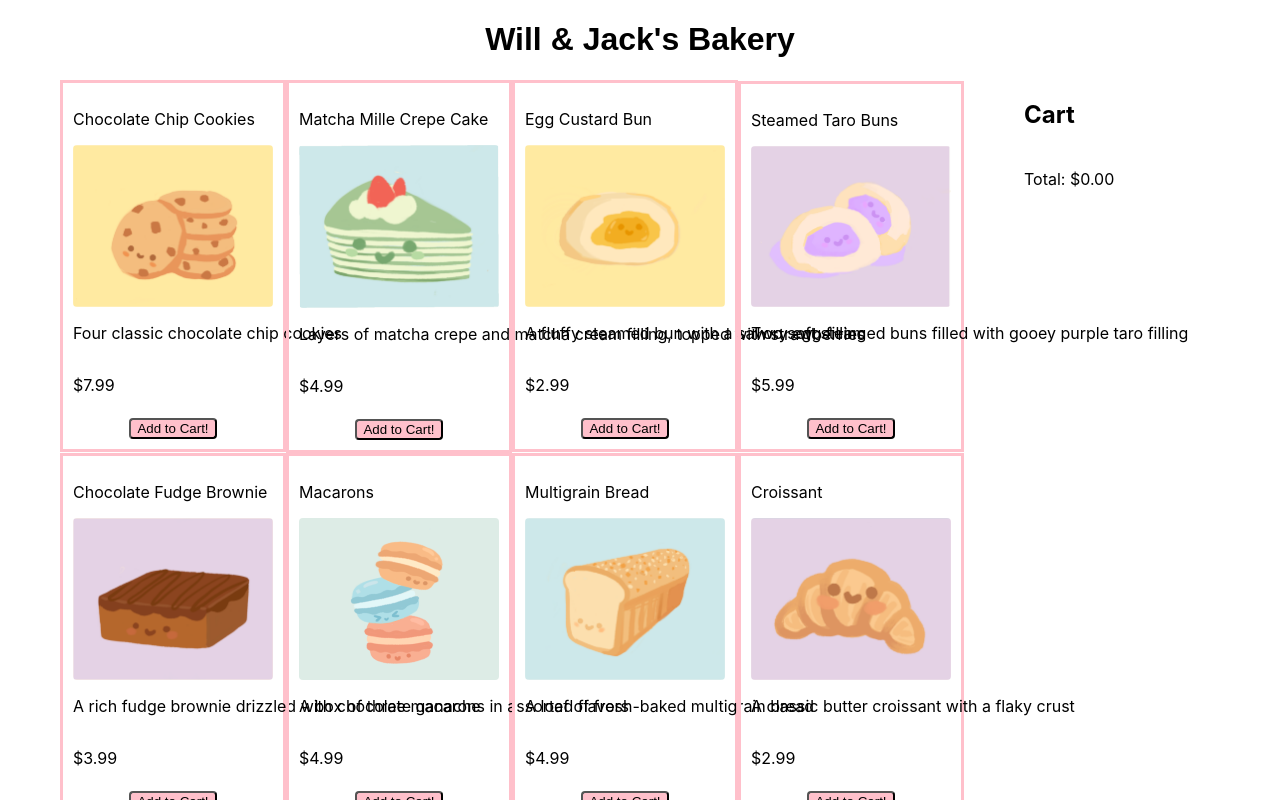
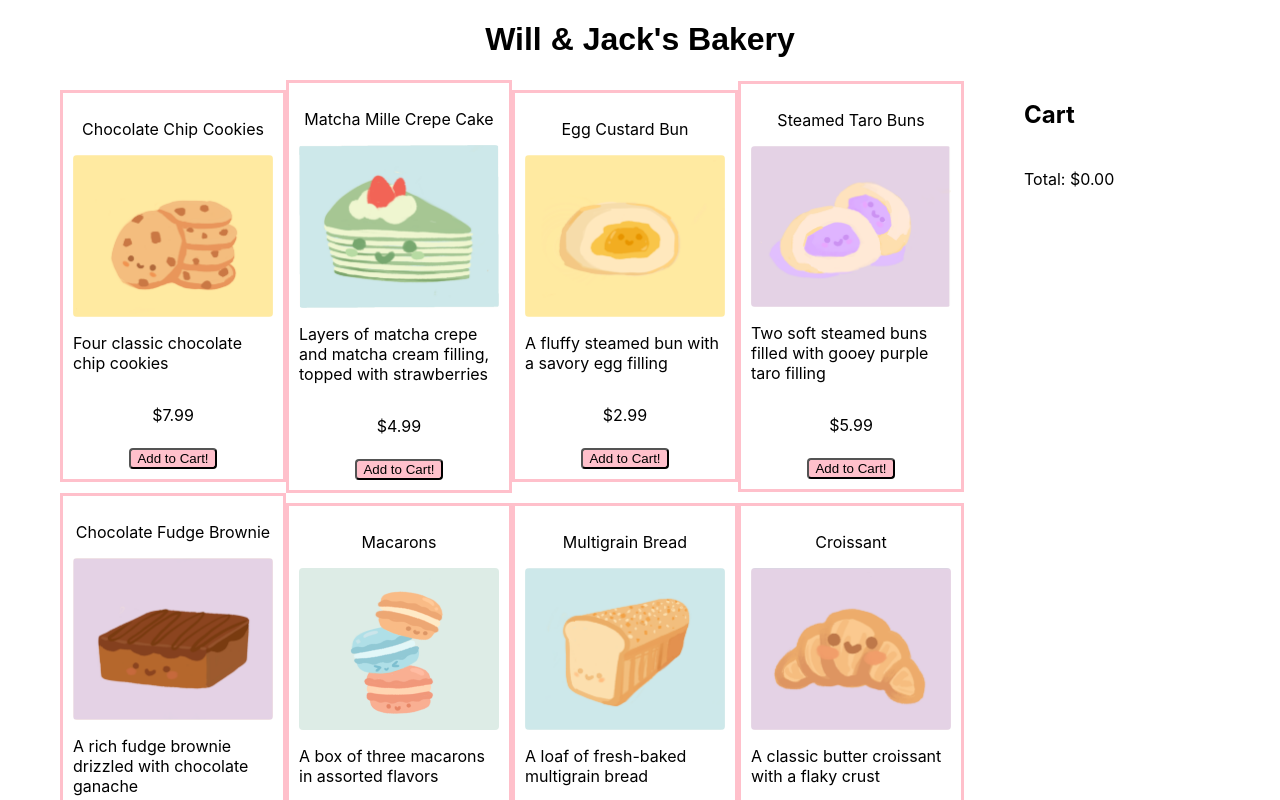
Before and after one commit to willallstet/react-studio, a React (Create React App) app: page / in a window 1280 px wide. Shown: the top 800 px of the page. Built offline with nearby package versions, Linux system fonts and the light colour scheme.

Commit message:
fix but wonky

```diff
--- a/src/App.css
+++ b/src/App.css
@@ -38,6 +38,7 @@ button{
   width: 200px;
   border-style: solid;
   display: flex;
+  flex-wrap: wrap;
   flex-direction: column;
   padding: 10px;
   align-items: center;
@@ -50,9 +51,8 @@ img{
   border-radius: 4px;
 }
 
-p{
+.cart{
   width: 200px;
-  text-align: left;
   white-space: pre;
 }
 
--- a/src/App.js
+++ b/src/App.js
@@ -55,9 +55,9 @@ function App() {
 
         <div className="cart">
           <h2>Cart</h2>
-          <p>
+          <div className="cart">
           {costStr}
-          </p>
+          </div>
         </div>
       </div>
     </div>
```
